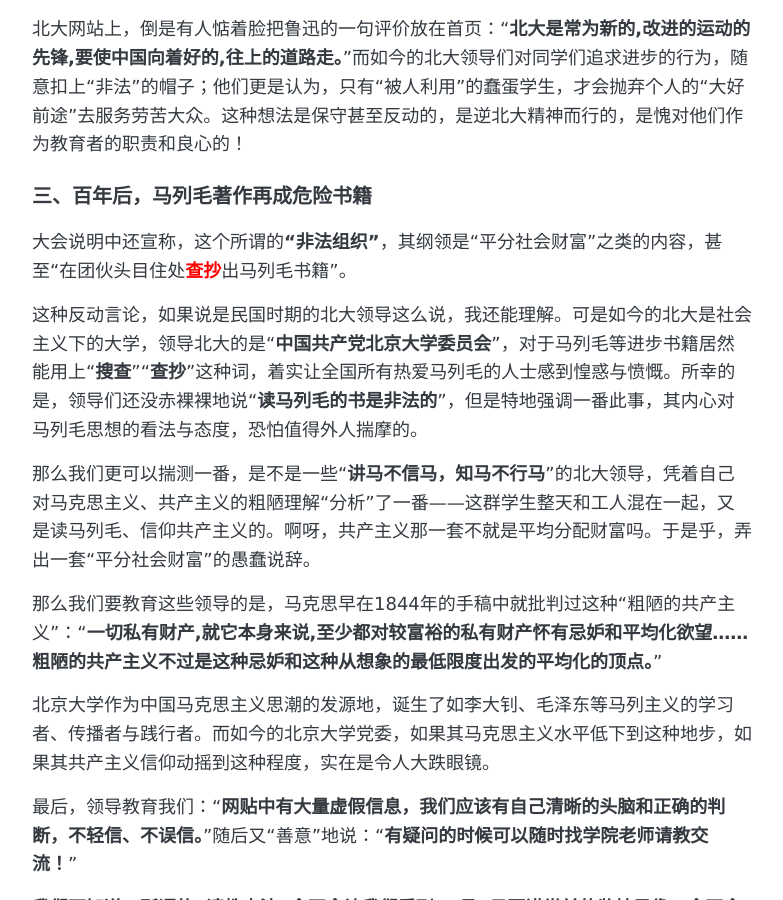
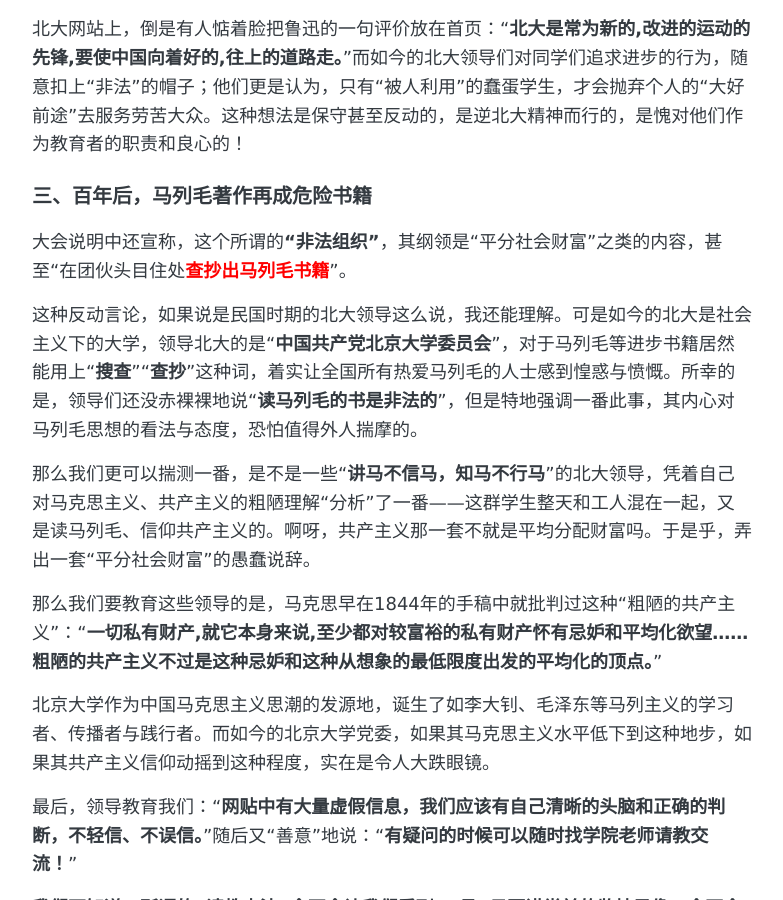
Before and after one commit to fanqiangzhuanyong233/fanqiangzhuanyong233.github.io, a Jekyll site: the page built from _posts/2018-11-16-ebbddw.md, in a window 1280 px wide and 900 px high, scrolled down 1996 px. Shown: the whole window, without its empty margins (248-1031 px from the left). Built offline with Jekyll 4.4.1, drawn with Linux system fonts in a browser that asks for light colours; comment, search, counter and statistics services are not loaded.

Commit message:
Update 2018-11-16-ebbddw.md

```diff
--- a/_posts/2018-11-16-ebbddw.md
+++ b/_posts/2018-11-16-ebbddw.md
@@ -49,7 +49,7 @@
 
 ### 三、百年后，马列毛著作再成危险书籍
 
-大会说明中还宣称，这个所谓的**“非法组织”**，其纲领是“平分社会财富”之类的内容，甚至“在团伙头目住处<span style="color:red;font-weight:bold">查抄</span>出马列毛书籍”。
+大会说明中还宣称，这个所谓的**“非法组织”**，其纲领是“平分社会财富”之类的内容，甚至“在团伙头目住处<span style="color:red;font-weight:bold">查抄出马列毛书籍</span>”。
 
 这种反动言论，如果说是民国时期的北大领导这么说，我还能理解。可是如今的北大是社会主义下的大学，领导北大的是“**中国共产党北京大学委员会**”，对于马列毛等进步书籍居然能用上“**搜查**”“**查抄**”这种词，着实让全国所有热爱马列毛的人士感到惶惑与愤慨。所幸的是，领导们还没赤裸裸地说“**读马列毛的书是非法的**”，但是特地强调一番此事，其内心对马列毛思想的看法与态度，恐怕值得外人揣摩的。
 
```
